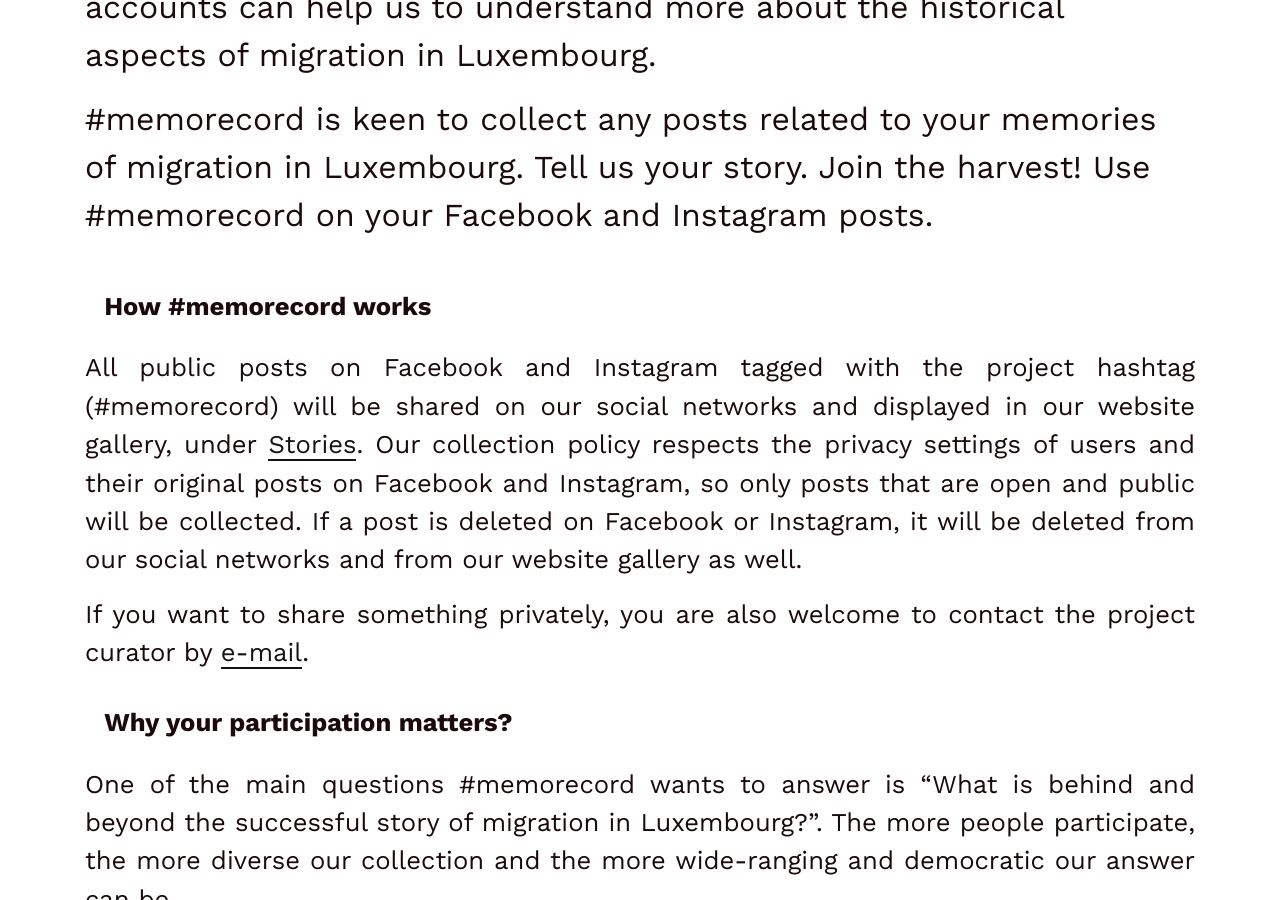
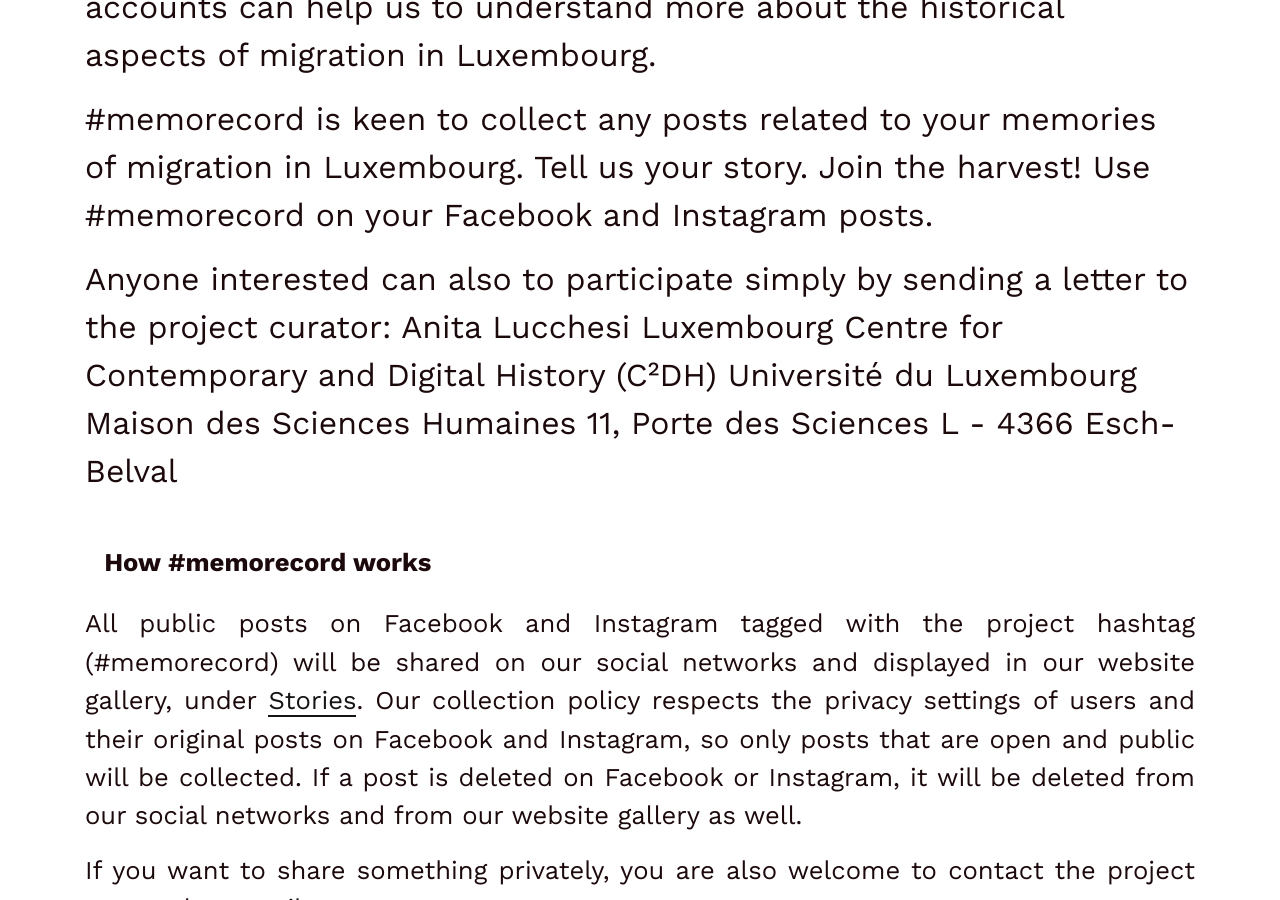
Before and after one commit to C2DH/memorecord, a Jekyll site: the page built from pages/take-part.md, in a window 1280 px wide and 900 px high, scrolled down 473 px. Built offline with Jekyll 4.4.1, drawn with Linux system fonts in a browser that asks for light colours.

Commit message:
Update take-part.md
addition EN by Mariana

```diff
--- a/pages/take-part.md
+++ b/pages/take-part.md
@@ -9,6 +9,14 @@ title: Take part!
 This crowdsourcing experiment relies on community participation. By taking part in this collective project, your memories and personal accounts can help us to understand more about the historical aspects of migration in Luxembourg.
 
 #memorecord is keen to collect any posts related to your memories of migration in Luxembourg. Tell us your story. Join the harvest! Use #memorecord on your Facebook and Instagram posts.
+
+Anyone interested can also to participate simply by sending a letter to the project curator:
+Anita Lucchesi
+Luxembourg Centre for Contemporary and Digital History (C²DH)
+Université du Luxembourg
+Maison des Sciences Humaines
+11, Porte des Sciences
+L - 4366 Esch-Belval
 
 <!-- more -->
 
```
